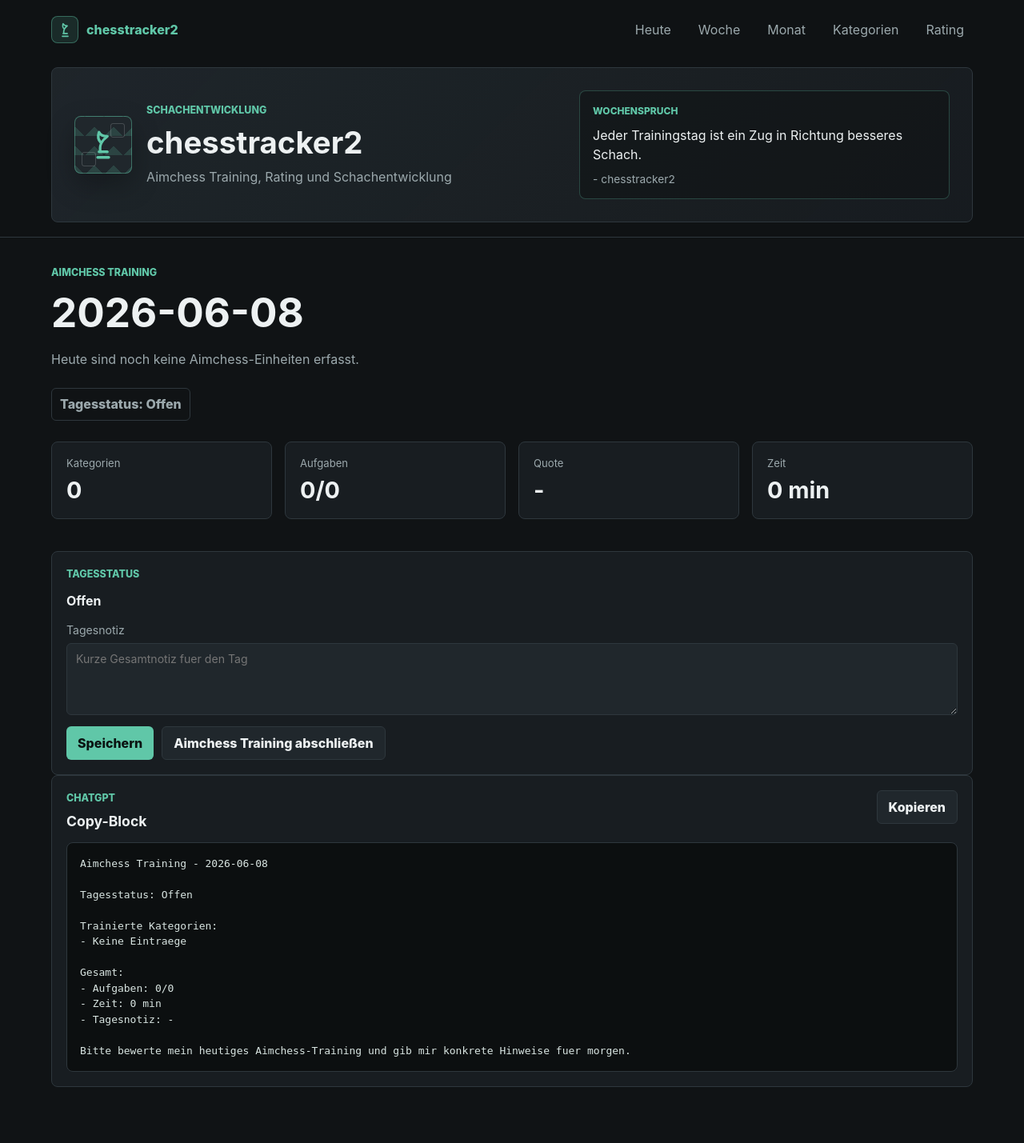
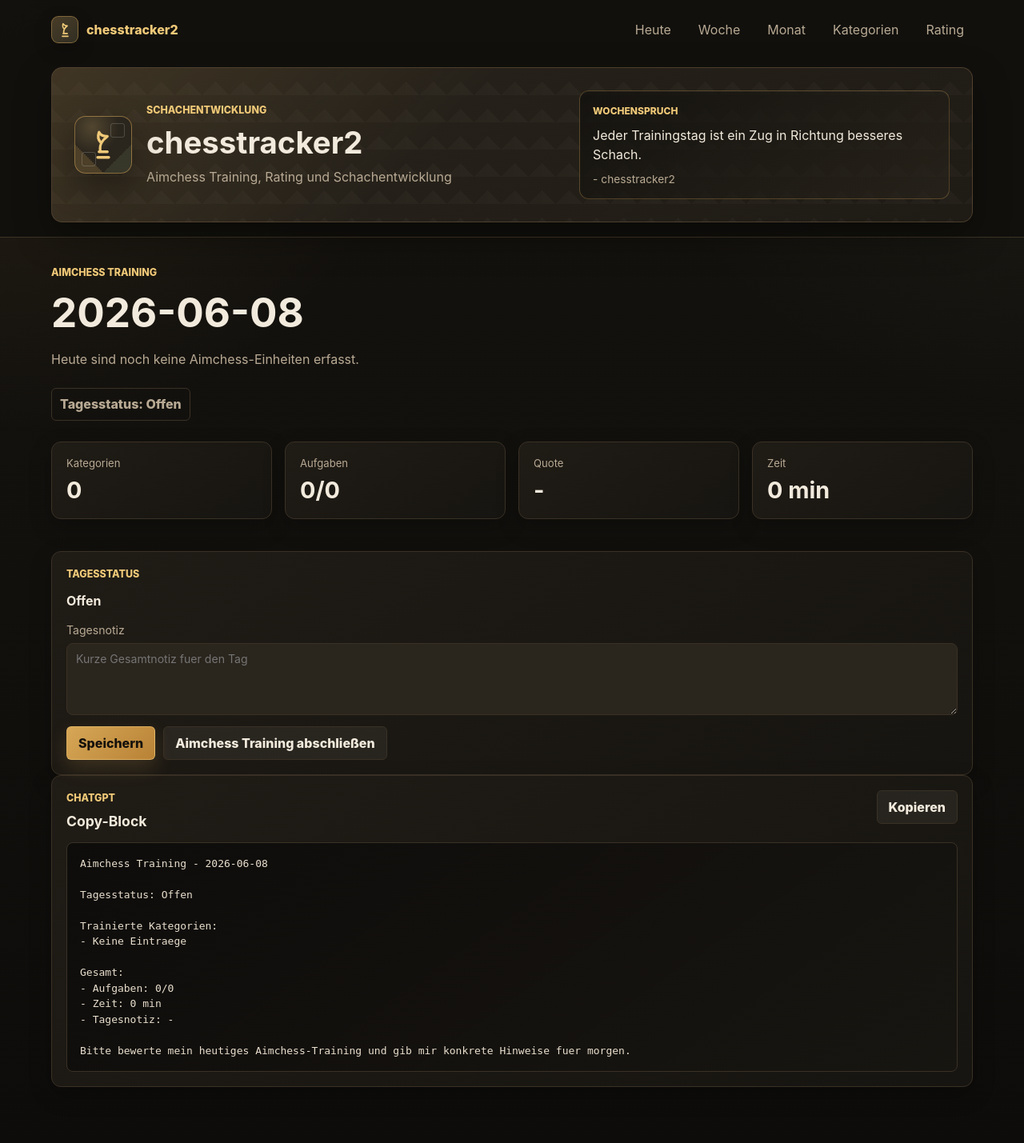
Before and after one commit to NobG/chesstracker2, a Spring Boot app: page /today in a window 1280 px wide. Shown: the whole page at 80% size. Run offline with Spring Boot 4, Linux system fonts and the light colour scheme; data that the repository does not hold is empty; database files in the repository are not loaded.

Commit message:
Refine chess themed color scheme

```diff
--- a/src/main/resources/static/css/app.css
+++ b/src/main/resources/static/css/app.css
@@ -661,3 +661,212 @@
         flex-direction: column;
     }
 }
+
+/* Walnut Board theme overrides
+   Ruhiges schachbezogenes Dark-Theme mit Walnuss-, Messing- und gedämpften Grüntönen.
+   Die bestehenden Klassen bleiben unverändert; dieser Block überschreibt nur die Optik.
+*/
+:root {
+    --bg: #11100d;
+    --surface: #201c16;
+    --surface-strong: #2a251d;
+    --line: #3a3125;
+    --text: #f2eadc;
+    --muted: #b9aa94;
+    --accent: #d6a756;
+    --accent-strong: #f0c978;
+    --warn: #d9a441;
+    --bad: #c96f5b;
+    --green: #7f9f6e;
+    --green-strong: #9fbd89;
+    --wood-border: #5a4934;
+    --wood-shadow: 0 10px 28px rgba(0, 0, 0, 0.24);
+    --wood-shadow-strong: 0 18px 45px rgba(0, 0, 0, 0.34);
+}
+
+body {
+    background:
+            radial-gradient(circle at top left, rgba(214, 167, 86, 0.10), transparent 34rem),
+            radial-gradient(circle at top right, rgba(127, 159, 110, 0.08), transparent 32rem),
+            linear-gradient(180deg, #15120e 0%, var(--bg) 52%, #0d0c0a 100%);
+}
+
+.topnav {
+    background: rgba(17, 16, 13, 0.94);
+    backdrop-filter: blur(16px);
+    border-bottom-color: rgba(90, 73, 52, 0.62);
+}
+
+.brand,
+.eyebrow,
+.category-icon,
+.weekly-quote-label {
+    color: var(--accent-strong);
+}
+
+.brand-mark {
+    background:
+            linear-gradient(145deg, rgba(214, 167, 86, 0.18), rgba(127, 159, 110, 0.08)),
+            var(--surface-strong);
+    border-color: rgba(214, 167, 86, 0.45);
+    border-radius: 9px;
+    box-shadow: 0 8px 22px rgba(0, 0, 0, 0.24);
+}
+
+.topnav nav a {
+    border-radius: 999px;
+    transition: background-color 160ms ease, border-color 160ms ease, color 160ms ease;
+}
+
+.topnav nav a:hover {
+    background: rgba(214, 167, 86, 0.08);
+    border-color: rgba(214, 167, 86, 0.35);
+}
+
+.app-hero {
+    background:
+            linear-gradient(135deg, rgba(214, 167, 86, 0.13), transparent 42%),
+            linear-gradient(45deg, rgba(242, 234, 220, 0.026) 25%, transparent 25%),
+            linear-gradient(-45deg, rgba(242, 234, 220, 0.022) 25%, transparent 25%),
+            linear-gradient(145deg, rgba(42, 37, 29, 0.98), rgba(32, 28, 22, 0.96));
+    background-size: auto, 34px 34px, 34px 34px, auto;
+    border-color: rgba(90, 73, 52, 0.72);
+    border-radius: 14px;
+    box-shadow: var(--wood-shadow-strong);
+    overflow: hidden;
+}
+
+.app-logo {
+    background:
+            linear-gradient(45deg, rgba(214, 167, 86, 0.20) 25%, transparent 25%),
+            linear-gradient(-45deg, rgba(127, 159, 110, 0.15) 25%, transparent 25%),
+            radial-gradient(circle at 30% 18%, rgba(240, 201, 120, 0.20), transparent 45%),
+            var(--surface-strong);
+    border-color: rgba(214, 167, 86, 0.52);
+    border-radius: 14px;
+    box-shadow: 0 16px 38px rgba(0, 0, 0, 0.34);
+    color: var(--accent-strong);
+}
+
+.weekly-quote {
+    background: linear-gradient(145deg, rgba(17, 16, 13, 0.76), rgba(42, 37, 29, 0.62));
+    border-color: rgba(214, 167, 86, 0.30);
+    border-radius: 12px;
+    box-shadow: inset 0 1px 0 rgba(242, 234, 220, 0.04);
+}
+
+.metric-card,
+.entry-card,
+.panel {
+    background: linear-gradient(145deg, rgba(32, 28, 22, 0.98), rgba(23, 21, 17, 0.98));
+    border-color: var(--line);
+    border-radius: 12px;
+    box-shadow: var(--wood-shadow);
+}
+
+.entry-card:hover .category-icon {
+    color: var(--accent-strong);
+}
+
+.training-form .entry-card {
+    transition: background-color 160ms ease, border-color 160ms ease, box-shadow 160ms ease, transform 160ms ease;
+}
+
+.training-form .entry-card.is-worked-today {
+    background: linear-gradient(145deg, rgba(127, 159, 110, 0.13), rgba(32, 28, 22, 0.96));
+    border-color: rgba(127, 159, 110, 0.72);
+}
+
+.training-form .entry-card.is-worked-today .category-icon {
+    color: var(--green-strong);
+}
+
+.training-form .entry-card:focus-within {
+    background: linear-gradient(145deg, rgba(214, 167, 86, 0.14), rgba(32, 28, 22, 0.98));
+    border-color: rgba(214, 167, 86, 0.78);
+    box-shadow: 0 0 0 2px rgba(214, 167, 86, 0.18), var(--wood-shadow-strong);
+    transform: translateY(-1px);
+}
+
+.training-form .entry-card:focus-within .category-icon {
+    color: var(--accent-strong);
+}
+
+.beta-badge {
+    background: rgba(214, 167, 86, 0.16);
+    border-color: rgba(214, 167, 86, 0.45);
+    color: var(--accent-strong);
+}
+
+.entry-badge {
+    background: rgba(127, 159, 110, 0.18);
+    border-color: rgba(127, 159, 110, 0.45);
+    color: #c9dfbd;
+}
+
+input,
+textarea {
+    border-radius: 8px;
+    transition: background-color 160ms ease, border-color 160ms ease, box-shadow 160ms ease;
+}
+
+input:focus,
+textarea:focus {
+    border-color: rgba(214, 167, 86, 0.72);
+    box-shadow: 0 0 0 3px rgba(214, 167, 86, 0.14);
+    outline: none;
+}
+
+.primary-button {
+    background: linear-gradient(135deg, var(--accent), #b98236);
+    border: 1px solid rgba(240, 201, 120, 0.55);
+    box-shadow: 0 10px 24px rgba(214, 167, 86, 0.18);
+    color: #16120c;
+}
+
+.secondary-button {
+    background: rgba(242, 234, 220, 0.06);
+    border-color: var(--line);
+}
+
+.copy-panel pre,
+.dialog-summary {
+    background: linear-gradient(145deg, rgba(13, 12, 10, 0.96), rgba(23, 21, 17, 0.92));
+    border-color: var(--line);
+    color: #eadfce;
+}
+
+.alert.success,
+.status-line--completed,
+.locked-hint {
+    background: rgba(127, 159, 110, 0.16);
+    border-color: rgba(127, 159, 110, 0.45);
+}
+
+.status-line--partial {
+    background: rgba(217, 164, 65, 0.15);
+    border-color: rgba(217, 164, 65, 0.45);
+}
+
+.complete-dialog {
+    border-color: rgba(214, 167, 86, 0.42);
+    border-radius: 12px;
+}
+
+.complete-dialog::backdrop {
+    background: rgba(8, 7, 6, 0.76);
+}
+
+.change-card strong.change-positive {
+    color: var(--green-strong);
+}
+
+.rate-pill {
+    background: rgba(214, 167, 86, 0.12);
+    border-color: rgba(214, 167, 86, 0.40);
+    border-radius: 8px;
+}
+
+tr:hover td {
+    background: rgba(214, 167, 86, 0.04);
+}
```
